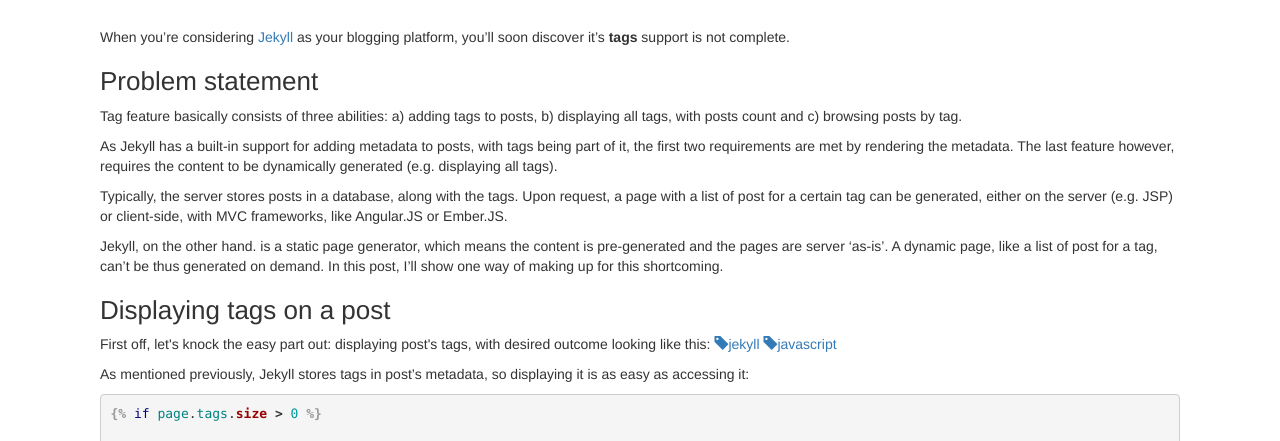
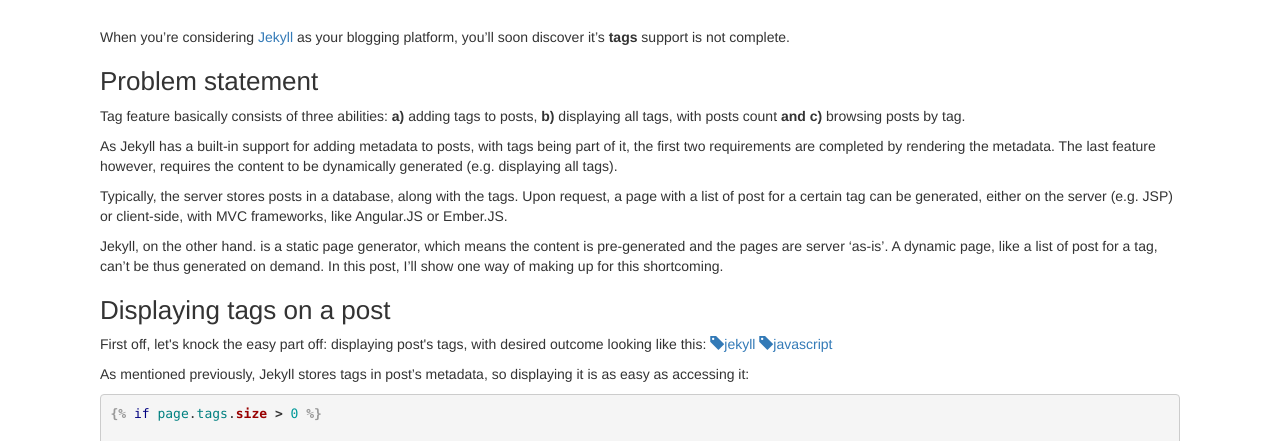
Before and after one commit to danielsiwiec/leanoverboard.com, a Jekyll site: the page built from _posts/2015-03-27-implementing-tags-in-jekyll.md, in a window 1280 px wide. Shown: the part 187-628 px from the top of the page. Built offline with Jekyll 4.4.1, drawn with Linux system fonts in a browser that asks for light colours; nearby versions of some CDN libraries; comment, search, counter and statistics services are not loaded.

Commit message:
Semantic modifications

```diff
--- a/_posts/2015-03-27-implementing-tags-in-jekyll.md
+++ b/_posts/2015-03-27-implementing-tags-in-jekyll.md
@@ -5,33 +5,23 @@ tags:
   - javascript
 ---
 
-When you're considering [Jekyll](http://jekyllrb.com/) as your blogging platform,
-you'll soon discover it's **tags** support is not complete.
+When you're considering [Jekyll](http://jekyllrb.com/) as your blogging platform, you'll soon discover it's **tags** support is not complete.
 
 ### Problem statement
 
-Tag feature basically consists of three abilities: a) adding tags to posts,
-b) displaying all tags, with posts count and c) browsing posts by tag.
+Tag feature basically consists of three abilities: **a)** adding tags to posts, **b)** displaying all tags, with posts count **and c)** browsing posts by tag.
 
-As Jekyll has a built-in support for adding metadata to posts, with tags being part of it,
-the first two requirements are met by rendering the metadata. The last feature however, requires
-the content to be dynamically generated (e.g. displaying all tags).
+As Jekyll has a built-in support for adding metadata to posts, with tags being part of it, the first two requirements are completed by rendering the metadata. The last feature however, requires the content to be dynamically generated (e.g. displaying all tags).
 
-Typically, the server stores posts in a database, along with the tags. Upon request,
-a page with a list of post for a certain tag can be generated, either on the server
-(e.g. JSP) or client-side, with MVC frameworks, like Angular.JS or Ember.JS.
+Typically, the server stores posts in a database, along with the tags. Upon request, a page with a list of post for a certain tag can be generated, either on the server (e.g. JSP) or client-side, with MVC frameworks, like Angular.JS or Ember.JS.
 
-Jekyll, on the other hand. is a static page generator, which means the content is pre-generated
-and the pages are server 'as-is'. A dynamic page, like a list of post for a tag, can't be
-thus generated on demand. In this post, I'll show one way of making up for this shortcoming.
+Jekyll, on the other hand. is a static page generator, which means the content is pre-generated and the pages are server 'as-is'. A dynamic page, like a list of post for a tag, can't be thus generated on demand. In this post, I'll show one way of making up for this shortcoming.
 
 ### Displaying tags on a post
 
-<p>First off, let's knock the easy part out: displaying post's tags, with desired
-outcome looking like this: {% include tags.html %}</p>
+<p>First off, let's knock the easy part off: displaying post's tags, with desired outcome looking like this: {% include tags.html %}</p>
 
-As mentioned previously, Jekyll stores tags in post's metadata, so displaying it
-is as easy as accessing it:
+As mentioned previously, Jekyll stores tags in post's metadata, so displaying it is as easy as accessing it:
 
 {% highlight liquid %}
 {% raw %}
@@ -120,7 +110,6 @@ $('#tagName').text(tagName);
 {% endraw %}
 {% endhighlight %}
 
-That's all! There are other ways of adding tag support to Jekyll. A different approach
-generating all tag pages up-front, upon deployment is described [here](http://charliepark.org/tags-in-jekyll/)
+That's all! There are other ways of adding tag support to Jekyll. A different approach generating all tag pages up-front, upon deployment is described [here](http://charliepark.org/tags-in-jekyll/)
 
 Happy blogging!
```
